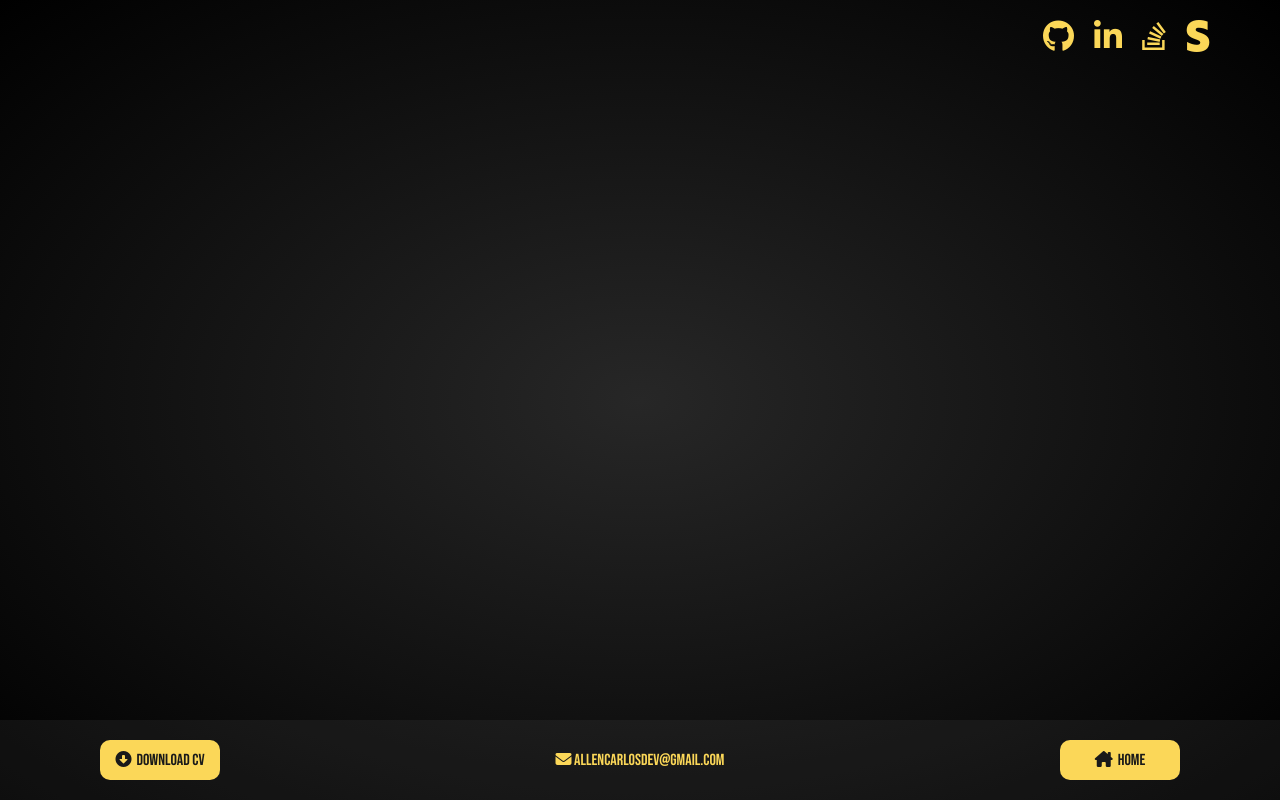
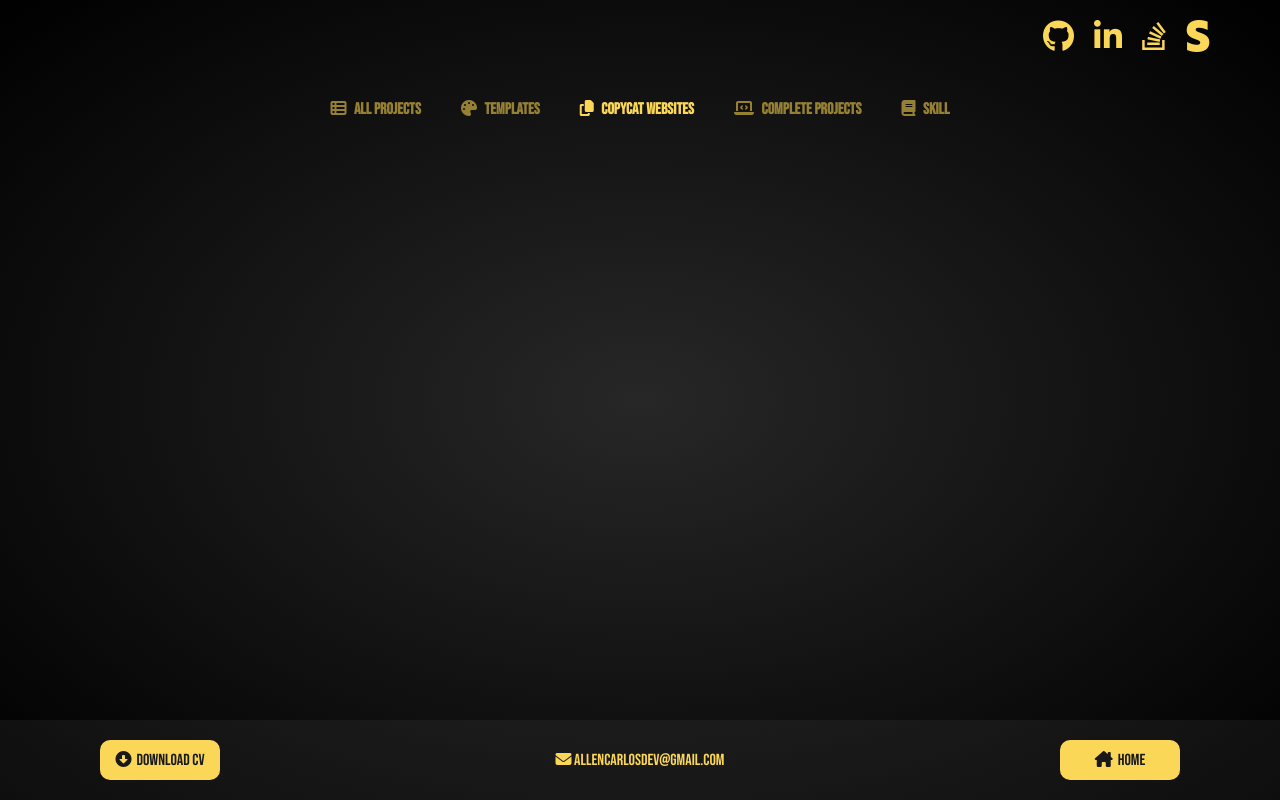
Before and after one commit to allencarlosdev/portfolio, a Vue app: page /copycat in a window 1280 px wide. Built offline with nearby package versions, Linux system fonts and the light colour scheme.

Commit message:
Portfolio navigation bar

```diff
--- a/src/router/index.js
+++ b/src/router/index.js
@@ -1,5 +1,7 @@
 import { createRouter, createWebHistory } from 'vue-router'
 import HomeView from '../views/HomeView.vue'
+
+
 
 const routes = [
   {
@@ -14,7 +16,27 @@ const routes = [
     // this generates a separate chunk (about.[hash].js) for this route
     // which is lazy-loaded when the route is visited.
     component: () => import(/* webpackChunkName: "about" */ '../views/PortfolioView.vue')
-  }
+  },
+  {
+    path: '/templates',
+    name: 'templates',
+    component: () => import(/* webpackChunkName: "about" */ '../views/TemplatesView.vue')
+  },
+  {
+    path: '/copycat',
+    name: 'copycat',
+    component: () => import(/* webpackChunkName: "about" */ '../views/CopycatView.vue')
+  },
+  {
+    path: '/complete-projects',
+    name: 'complete-projects',
+    component: () => import(/* webpackChunkName: "about" */ '../views/CompleteprojectsView.vue')
+  },
+  {
+    path: '/skill',
+    name: 'skill',
+    component: () => import(/* webpackChunkName: "about" */ '../views/SkillView.vue')
+  },
 ]
 
 const router = createRouter({
--- /dev/null
+++ b/src/views/CompleteprojectsView.vue
@@ -0,0 +1,45 @@
+<template>
+    <div class="complete-projects">
+        <nav class="nav">
+            <router-link to="/portfolio" class="nav__link"><i class="fa-solid fa-table-list"></i> All projects</router-link>
+            <router-link to="/templates" class="nav__link"><i class="fa-solid fa-palette"></i> Templates</router-link>
+            <router-link to="/copycat" class="nav__link"><i class="fa-solid fa-copy"></i> CopyCat Websites</router-link>
+            <router-link to="/complete-projects" class="nav__link"><i class="fa-solid fa-laptop-code"></i> Complete projects</router-link>
+            <router-link to="/skill" class="nav__link"><i class="fa-solid fa-book"></i> Skill</router-link>
+        </nav>
+    </div>
+</template>
+
+<script>
+    export default {
+
+    }
+</script>
+
+<style scoped>
+    .complete-projects {
+        position: relative;
+        display: flex;
+        flex-direction: column;
+        margin-top: 100px;
+        justify-content: center;
+    }
+
+    .nav {
+        display: flex;
+        justify-content: center;
+    }
+    .nav__link {
+        margin-right: 20px;
+        margin-left: 20px;
+        font-weight: bold;
+        color: var(--letter-gradient);
+    }
+    .router-link-exact-active {
+        color: var(--letter-color);
+    }
+
+    .fa-solid {
+        margin-right: 5px;
+    }
+</style>
--- a/src/views/ContentView.vue
+++ b/src/views/ContentView.vue
@@ -1,7 +1,9 @@
 <template>
     <nav class="nav">
-        <router-link to="/" class="nav__link">Home</router-link>
-        <router-link to="/portfolio" class="nav__link">Portfolio</router-link>
+        <router-link to="/portfolio" class="nav__link">All projects</router-link>
+        <router-link to="/templates" class="nav__link">Templates</router-link>
+        <router-link to="/copycat" class="nav__link">CopyCat Websites</router-link>
+        <router-link to="/complete-projects" class="nav__link">Complete projects</router-link>
         <router-link to="/skill" class="nav__link">Skill</router-link>
     </nav>
     <router-view v-slot="{ Component }">
--- /dev/null
+++ b/src/views/CopycatView.vue
@@ -0,0 +1,45 @@
+<template>
+    <div class="copycat">
+        <nav class="nav">
+            <router-link to="/portfolio" class="nav__link"><i class="fa-solid fa-table-list"></i> All projects</router-link>
+            <router-link to="/templates" class="nav__link"><i class="fa-solid fa-palette"></i> Templates</router-link>
+            <router-link to="/copycat" class="nav__link"><i class="fa-solid fa-copy"></i> CopyCat Websites</router-link>
+            <router-link to="/complete-projects" class="nav__link"><i class="fa-solid fa-laptop-code"></i> Complete projects</router-link>
+            <router-link to="/skill" class="nav__link"><i class="fa-solid fa-book"></i> Skill</router-link>
+        </nav>
+    </div>
+</template>
+
+<script>
+    export default {
+
+    }
+</script>
+
+<style scoped>
+    .copycat {
+        position: relative;
+        display: flex;
+        flex-direction: column;
+        margin-top: 100px;
+        justify-content: center;
+    }
+
+    .nav {
+        display: flex;
+        justify-content: center;
+    }
+    .nav__link {
+        margin-right: 20px;
+        margin-left: 20px;
+        font-weight: bold;
+        color: var(--letter-gradient);
+    }
+    .router-link-exact-active {
+        color: var(--letter-color);
+    }
+
+    .fa-solid {
+        margin-right: 5px;
+    }
+</style>
--- a/src/views/PortfolioView.vue
+++ b/src/views/PortfolioView.vue
@@ -1,6 +1,12 @@
 <template>
   <div class="portfolio">
-    <h1>portfolio</h1>
+    <nav class="nav">
+      <router-link to="/portfolio" class="nav__link"><i class="fa-solid fa-table-list"></i> All projects</router-link>
+          <router-link to="/templates" class="nav__link"><i class="fa-solid fa-palette"></i> Templates</router-link>
+          <router-link to="/copycat" class="nav__link"><i class="fa-solid fa-copy"></i> CopyCat Websites</router-link>
+          <router-link to="/complete-projects" class="nav__link"><i class="fa-solid fa-laptop-code"></i> Complete projects</router-link>
+          <router-link to="/skill" class="nav__link"><i class="fa-solid fa-book"></i> Skill</router-link>
+    </nav>
   </div>
 </template>
 
@@ -11,11 +17,31 @@
 </script>
 
 <style scoped>
-  .portfolio{
-        display: flex;
-        background-color: red;
-        width: 100%;
-        height: 100%;
-        margin-bottom: 80px;
-    }
+  .portfolio {
+    position: relative;
+    display: flex;
+    flex-direction: column;
+    margin-top: 100px;
+    justify-content: center;
+  }
+
+  .nav {
+    display: flex;
+    justify-content: center;
+  }
+  .nav__link {
+    margin-right: 20px;
+    margin-left: 20px;
+    font-weight: bold;
+    color: var(--letter-gradient);
+  }
+  .router-link-exact-active {
+    color: var(--letter-color);
+  }
+
+  .fa-solid {
+    margin-right: 5px;
+  }
+
+
 </style>
--- /dev/null
+++ b/src/views/SkillView.vue
@@ -0,0 +1,46 @@
+<template>
+    <div class="skill">
+        <nav class="nav">
+            <router-link to="/portfolio" class="nav__link"><i class="fa-solid fa-table-list"></i> All projects</router-link>
+            <router-link to="/templates" class="nav__link"><i class="fa-solid fa-palette"></i> Templates</router-link>
+            <router-link to="/copycat" class="nav__link"><i class="fa-solid fa-copy"></i> CopyCat Websites</router-link>
+            <router-link to="/complete-projects" class="nav__link"><i class="fa-solid fa-laptop-code"></i> Complete projects</router-link>
+            <router-link to="/skill" class="nav__link"><i class="fa-solid fa-book"></i> Skill</router-link>
+        </nav>
+    </div>
+</template>
+
+<script>
+    export default {
+
+    }
+</script>
+
+<style scoped>
+    .skill {
+        position: relative;
+        display: flex;
+        flex-direction: column;
+        margin-top: 100px;
+        justify-content: center;
+    }
+    .nav {
+        display: flex;
+        justify-content: center;
+    }
+    .nav__link {
+        margin-right: 10px;
+        margin-left: 10px;
+        font-weight: bold;
+        color: var(--letter-gradient);
+    }
+    .router-link-exact-active {
+        color: var(--letter-color);
+    }
+
+    .fa-solid {
+        margin-right: 5px;
+    }
+
+
+</style>
--- /dev/null
+++ b/src/views/TemplatesView.vue
@@ -0,0 +1,49 @@
+<template>
+    <div class="templates">
+        <nav class="nav">
+            <router-link to="/portfolio" class="nav__link"><i class="fa-solid fa-table-list"></i> All projects</router-link>
+            <router-link to="/templates" class="nav__link"><i class="fa-solid fa-palette"></i> Templates</router-link>
+            <router-link to="/copycat" class="nav__link"><i class="fa-solid fa-copy"></i> CopyCat Websites</router-link>
+            <router-link to="/complete-projects" class="nav__link"><i class="fa-solid fa-laptop-code"></i> Complete projects</router-link>
+            <router-link to="/skill" class="nav__link"><i class="fa-solid fa-book"></i> Skill</router-link>
+        </nav>
+    </div>
+</template>
+
+<script>
+    export default {
+
+    }
+</script>
+
+<style scoped>
+    .templates {
+        position: relative;
+        display: flex;
+        flex-direction: column;
+        margin-top: 100px;
+        justify-content: center;
+    }
+
+    .nav {
+        display: flex;
+        justify-content: center;
+    }
+
+    .nav__link {
+        margin-right: 20px;
+        margin-left: 20px;
+        font-weight: bold;
+        color: var(--letter-gradient);
+    }
+
+    .router-link-exact-active {
+        color: var(--letter-color);
+    }
+
+    .fa-solid {
+        margin-right: 5px;
+    }
+
+
+</style>
```
